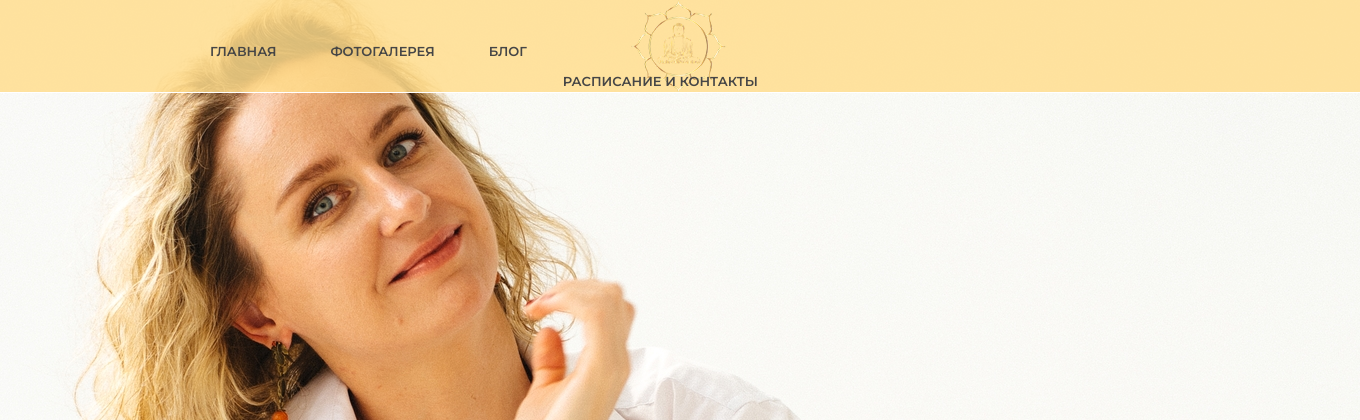
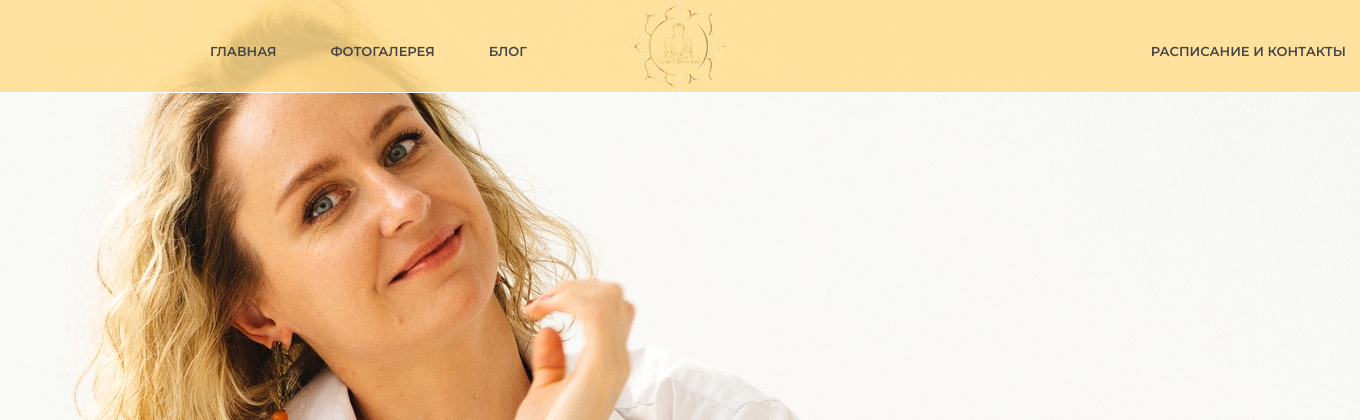
Before and after one commit to OllyMuh/Bondar-health, a Django app: page / in a window 1360 px wide. Shown: the top 420 px of the page. Run offline with Django 4.2, Linux system fonts and the light colour scheme; some libraries are stand-ins or nearby versions.

Commit message:
check boostrap_12

```diff
--- a/pages/templates/index.html
+++ b/pages/templates/index.html
@@ -36,7 +36,7 @@
     <header class="header-section set-bg" data-setbg="{% static 'img/header-bg.png' %}">
         <div class="container">
             <div class="row">
-                <div class="col-lg-6 offset-lg-1">
+                <div class="col-lg-12 offset-lg-1">
                     <div class="main-menu">
 <!--                        <div class="logo">-->
 <!--                            <a href="{% url 'pages:homepage' %}">-->
```
